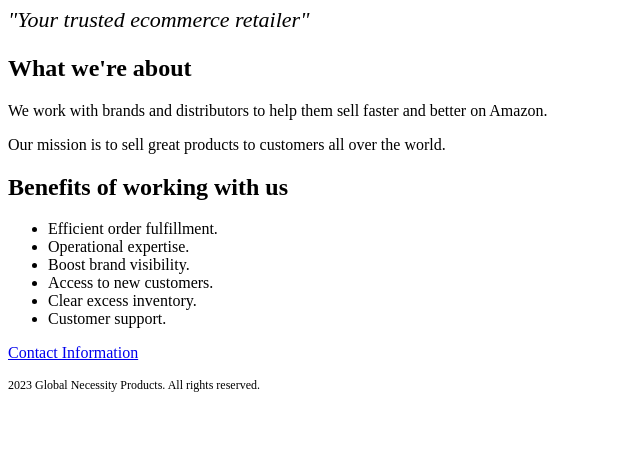
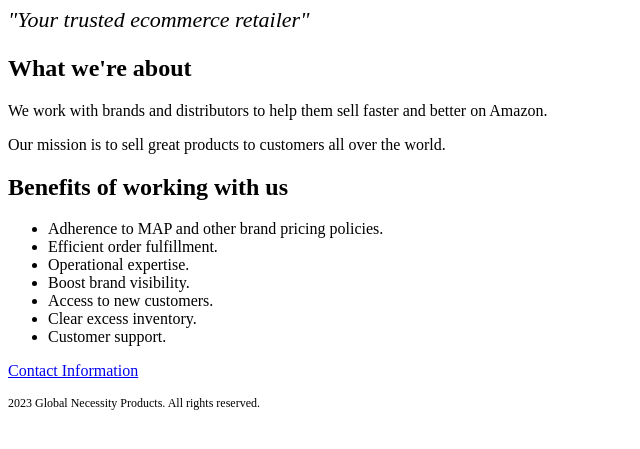
Before and after one commit to dkav6/gnproducts, a plain HTML site: page index.html in a window 1280 px wide. Shown: the part 85-534 px from the top of the page, without its empty margins (0-640 px from the left). Drawn offline with Linux system fonts and the light colour scheme.

Commit message:
Update index.html

```diff
--- a/index.html
+++ b/index.html
@@ -18,6 +18,7 @@
     <section class="benefits">
       <h2>Benefits of working with us</h2>
       <ul>
+        <li>Adherence to MAP and other brand pricing policies.
         <li>Efficient order fulfillment.</li>
         <li>Operational expertise.</li>
         <li>Boost brand visibility.</li>
```
